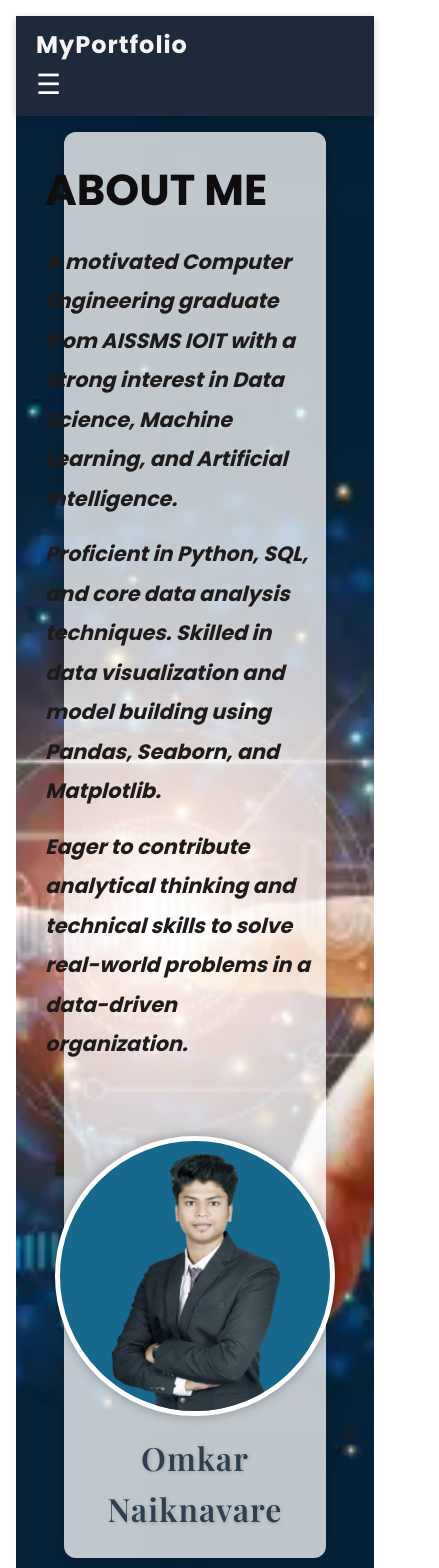
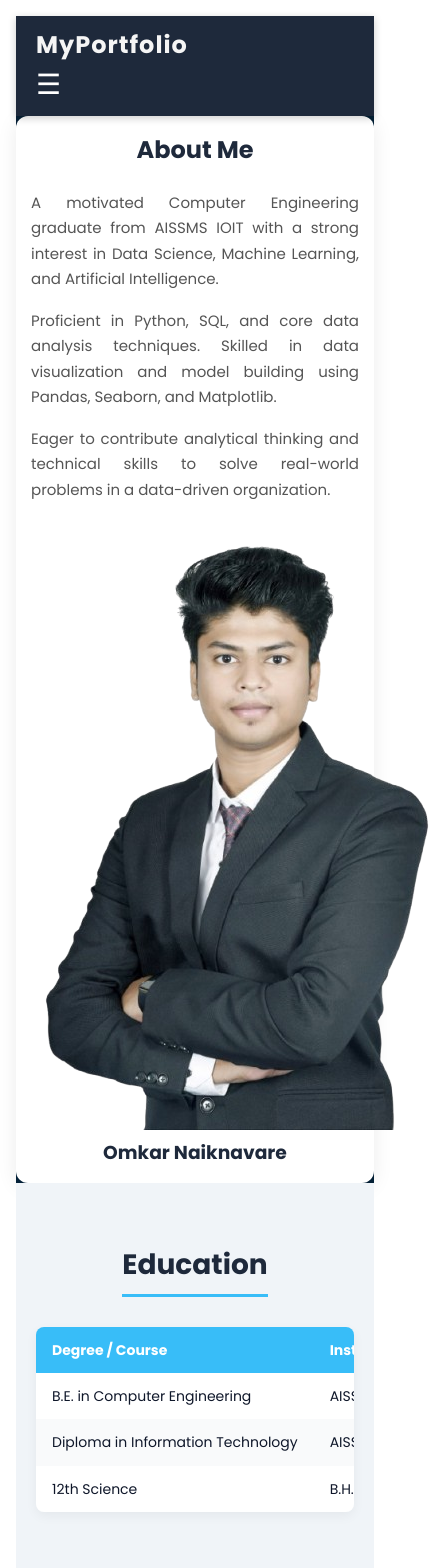
Before and after one commit to omkar300/portfolio, a React (Create React App) app: page / in a window 390 px wide. Shown: the top 1568 px of the page, 439 px wide, since content can reach past the window. Built offline with nearby package versions, Linux system fonts and the light colour scheme.

Commit message:
Update About.css

```diff
--- a/src/components/About/About.css
+++ b/src/components/About/About.css
@@ -1,140 +1,61 @@
-@import url('https://fonts.googleapis.com/css2?family=Playfair+Display:wght@600&display=swap');
-
-.about {
-  padding: 1rem 3rem 3rem;
-  color: #333;
-  display: flex;
-  align-items: center;
-  justify-content: center;
-  min-height: 90vh;
-  background-color: rgba(255, 255, 255, 0.9);
+/* Section wrapper */
+.about-section {
+  padding: 60px 20px;
+  background-color: #f8fafc; /* Soft background */
+  color: #0f172a; /* Dark slate text */
 }
 
+/* Centered content box */
 .about-container {
-  display: flex;
-  flex-direction: row;
-  justify-content: space-between;
-  align-items: center;
-  max-width: 1200px;
-  width: 100%;
-  gap: 2rem;
+  max-width: 900px;
   margin: 0 auto;
-  background-color: rgba(255, 255, 255, 0.75);
-  padding: 2rem;
+  padding: 30px 40px;
+  background-color: white;
   border-radius: 12px;
-  box-shadow: 0 0 15px rgba(0, 0, 0, 0.2);
+  box-shadow: 0 4px 20px rgba(0, 0, 0, 0.08);
 }
 
-/* ✅ Responsive fix for smaller screens */
-@media screen and (max-width: 768px) {
-  .about-container {
-    flex-direction: column;
-    padding: 1.5rem;
+/* Heading */
+.about-container h2 {
+  font-size: 32px;
+  margin-bottom: 20px;
+  color: #1e293b;
   text-align: center;
 }
 
-  .about-left {
-    padding-right: 0;
-    text-align: center;
+/* Paragraphs */
+.about-container p {
+  font-size: 18px;
+  line-height: 1.7;
+  margin-bottom: 16px;
+  text-align: justify;
 }
 
-  .about-right {
-    margin-top: 1.5rem;
+/* Responsive styles */
+@media (max-width: 768px) {
+  .about-container {
+    padding: 20px;
   }
 
-  .about-image {
-    width: 220px;
-    height: 220px;
+  .about-container h2 {
+    font-size: 26px;
   }
 
-  .about-title {
-    font-size: 2rem;
-  }
-
-  .about-description {
-    font-size: 1.1rem;
-  }
-
-  .about-name {
-    font-size: 1.7rem;
+  .about-container p {
+    font-size: 16px;
   }
 }
 
-.about-left {
-  flex: 1.2;
-  min-width: 300px;
-  text-align: left;
-  padding-right: 2rem;
+@media (max-width: 480px) {
+  .about-container {
+    padding: 15px;
   }
 
-.about-title {
-  font-style: serif;
-  font-size: 2.7rem;
-  font-weight: bold;
-  margin-bottom: 1rem;
-  text-transform: uppercase;
-  color: #0f0d0d;
-  box-shadow: #201b1b;
+  .about-container h2 {
+    font-size: 24px;
   }
 
-.about-title:hover {
-  transform: scale(1.02);
-  color: #000000;
+  .about-container p {
+    font-size: 15px;
   }
-
-.about-description {
-  font-size: 1.3rem;
-  line-height: 1.9;
-  margin-bottom: 1rem;
-  font-style: oblique;
-  font-weight: bolder;
-  color: #201b1b;
-  text-shadow: #ffffff;
 }
-
-.about-description:hover {
-  transform: scale(1.02);
-  color: #26177c;
-}
-
-.about-right {
-  flex: 0.8;
-  min-width: 280px;
-  display: flex;
-  flex-direction: column;
-  align-items: center;
-  justify-content: flex-start;
-}
-
-.about-image {
-  width: 280px;
-  height: 280px;
-  border-radius: 50%;
-  border: 5px solid #ffffff;
-  background-color: rgb(22, 104, 140);
-  object-fit: contain;
-  object-position: center;
-  margin-top: 0;
-  box-shadow: 0 0 12px rgba(0, 0, 0, 0.3);
-  transition: transform 0.3s ease;
-}
-
-.about-image:hover {
-  transform: scale(1.03);
-}
-
-.about-name {
-  font-family: 'Playfair Display', serif;
-  font-size: 2rem;
-  margin-top: 1rem;
-  color: #2c3e50;
-  font-weight: 600;
-  letter-spacing: 1px;
-  text-shadow: 1px 1px 4px rgba(0, 0, 0, 0.2);
-  transition: transform 0.3s ease, color 0.3s ease;
-}
-
-.about-name:hover {
-  transform: scale(1.05);
-  color: #000000;
-}
```
Lines whose indentation alone changed are shown as unchanged.
